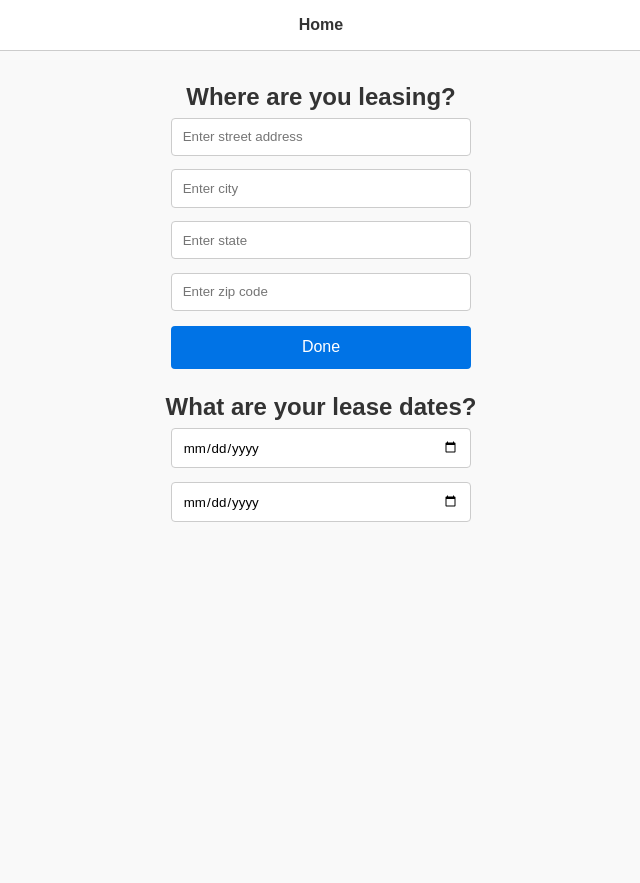
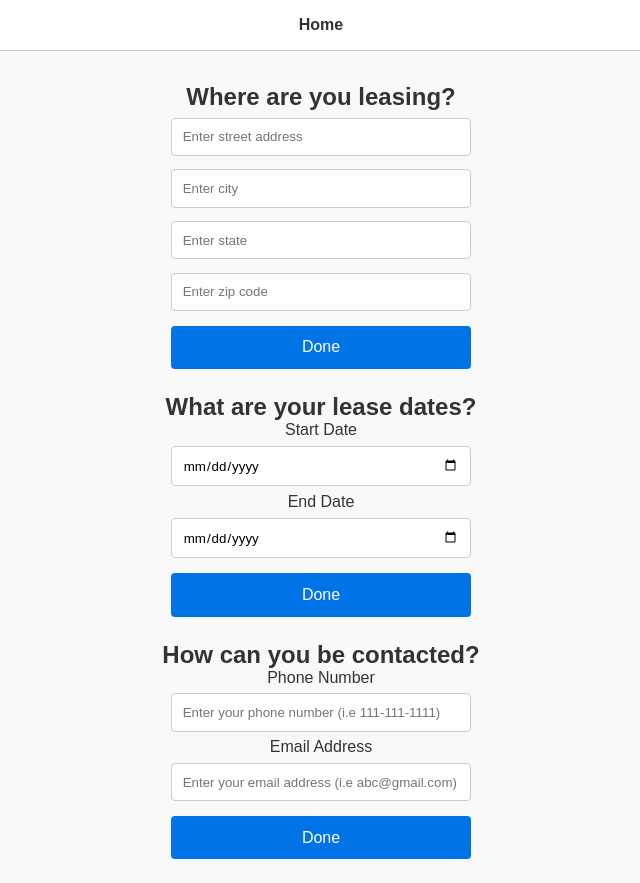
Before and after one commit to patelde510/LeaseIt, a website: page app/public/post.html in a window 1280 px wide. Shown: the whole page, without its empty margins (319-959 px from the left). Before the commit the page ends 800 px from the top, so only its background shows below. Drawn offline with Linux system fonts and the light colour scheme.

Commit message:
added to post a lease html

```diff
--- a/app/public/post.html
+++ b/app/public/post.html
@@ -21,8 +21,18 @@
         <button>Done</button>
 
         <h2>What are your lease dates?</h2>
+        <label>Start Date</label>
         <input type="date" placeholder="Start date">
+        <label>End Date</label>
         <input type="date" placeholder="End date">
+        <button>Done</button>
+
+        <h2>How can you be contacted?</h2>
+        <label>Phone Number</label>
+        <input type="tel" placeholder="Enter your phone number (i.e 111-111-1111)">
+        <label>Email Address</label>
+        <input type="email" placeholder="Enter your email address (i.e abc@gmail.com)">
+        <button>Done</button>
     </div>
 
 </body>
--- a/app/public/styles.css
+++ b/app/public/styles.css
@@ -76,7 +76,8 @@ nav a:hover {
 input[type="text"],
 input[type="email"],
 input[type="password"],
-input[type="date"] {
+input[type="date"],
+input[type="tel"] {
     width: 100%;
     max-width: 300px;
     padding: 0.8em;
```
